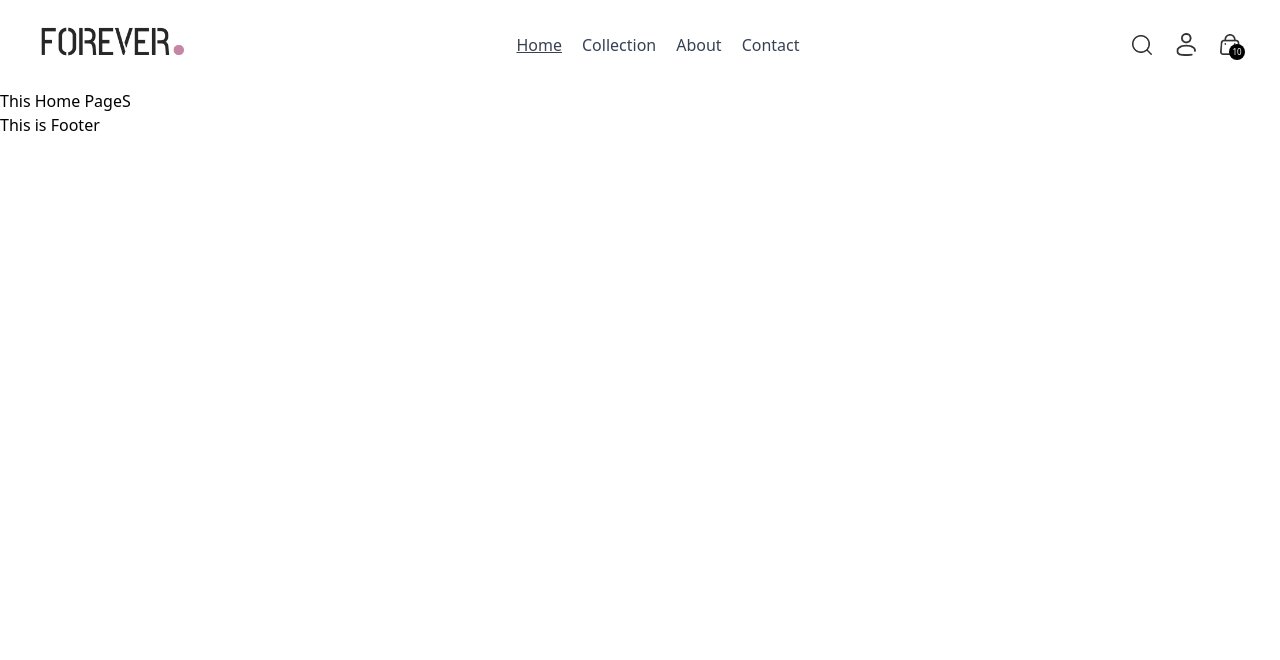
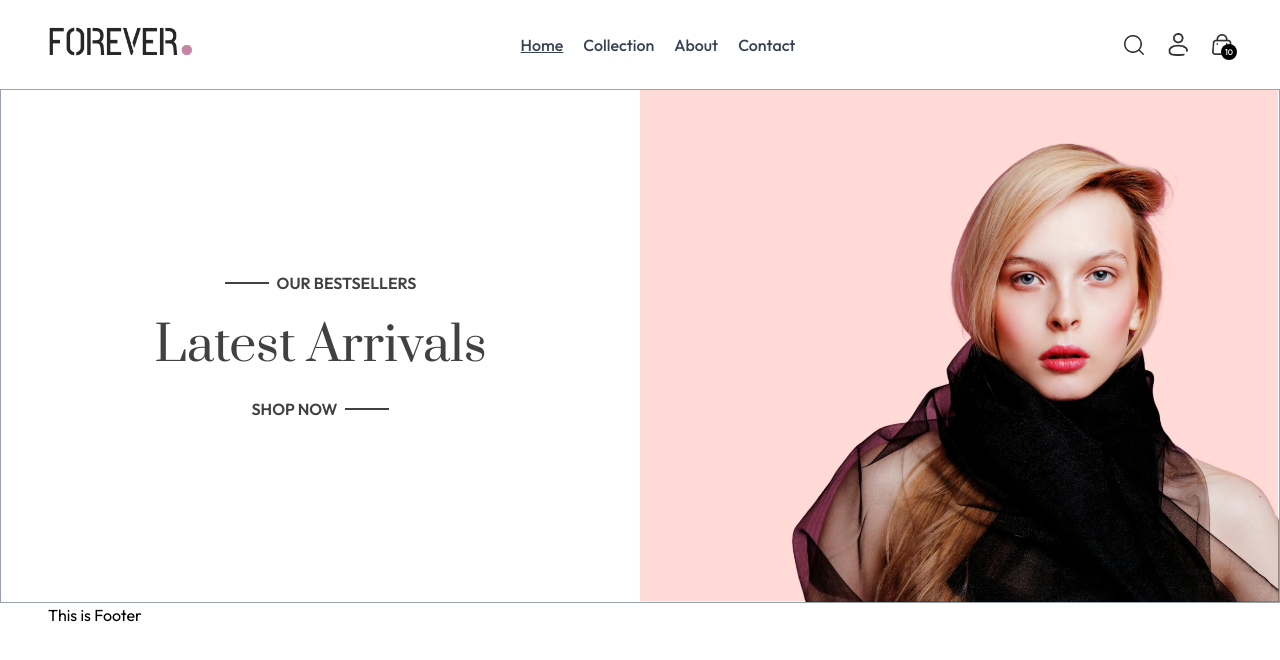
Before and after one commit to Shazidulislam/Forevr-client, a React (Vite) app: page / in a window 1280 px wide. Shown: the top 660 px of the page. Built offline with nearby package versions, Linux system fonts and the light colour scheme.

Commit message:
create hero section

```diff
--- /dev/null
+++ b/src/Components/Home/Banner/Hero.jsx
@@ -0,0 +1,26 @@
+import React from "react";
+import { assets } from "../../../assets/frontend_assets/assets";
+
+const Hero = () => {
+  return (
+    <div className="flex sm:flex-row flex-col  justify-center items-center border border-gray-400">
+      <div className="flex flex-col  items-center flex-1 w-full sm:w-1/2 py-10 sm:py-0">
+        <div className="flex gap-2 items-center justify-start ">
+          <p className="w-8 md:w-11 h-[2px] bg-[#414141]"></p>
+          <p className="text-[#414141] font-semibold text-sm md:text-base "> OUR BESTSELLERS</p>
+        </div>
+        <h1 className="text-3xl sm:py-3 leading-relaxed sm:text-5xl text-[#414141] font-prata">Latest Arrivals</h1>
+        <div className="flex gap-2  items-center justify-start">
+             <p className="text-[#414141] font-semibold text-sm md:text-base">SHOP NOW</p>
+             <p className="w-8 md:w-11  h-[2px] bg-[#414141]"></p>
+        </div>
+      </div>
+
+      <div className="flex-1">
+        <img src={assets?.hero_img} alt="" />
+      </div>
+    </div>
+  );
+};
+
+export default Hero;
--- a/src/Components/Home/Navbar/Navbar.jsx
+++ b/src/Components/Home/Navbar/Navbar.jsx
@@ -7,7 +7,7 @@ import { BsArrowBarLeft } from "react-icons/bs";
 const Navbar = () => {
   const [visible, setVisible] = useState(false);
   return (
-    <div className="flex justify-between items-center py-6 px-4 sm:px-10 font-medium">
+    <div className="flex justify-between items-center py-6 px-4 sm:px-12 font-medium">
       <img className="w-36" src={assets?.logo} alt="forever-logo" />
 
       {/*  */}
--- a/src/Pages/Home.jsx
+++ b/src/Pages/Home.jsx
@@ -1,9 +1,10 @@
 import React from 'react'
+import Hero from '../Components/Home/Banner/Hero'
 
 export default function Home() {
   return (
     <div>
-      <h1>This Home PageS</h1>
+      <Hero/>
     </div>
   )
 }
--- a/src/RootLayout/RootLayout.jsx
+++ b/src/RootLayout/RootLayout.jsx
@@ -6,13 +6,13 @@ import Footer from '../Components/Home/Footer/Footer';
 const RootLayout = () => {
     return (
         <div>
-           {/* <section> */}
+           <section>
             <Navbar/>
-           {/* </section> */}
-           <main>
+           </section>
+           <main className='sm:max-w-7xl mx-auto'>
             <Outlet/>
            </main>
-           <section>
+           <section className='px-4 sm:px-12'>
             <Footer/>
            </section>
         </div>
--- a/src/index.css
+++ b/src/index.css
@@ -1 +1,11 @@
+@import url('https://fonts.googleapis.com/css2?family=Outfit:wght@100..900&family=Prata&display=swap');
+
 @import "tailwindcss";
+
+*{
+     font-family: "Outfit", sans-serif;
+}
+
+.font-prata{
+     font-family: "Prata", serif;
+}
```
